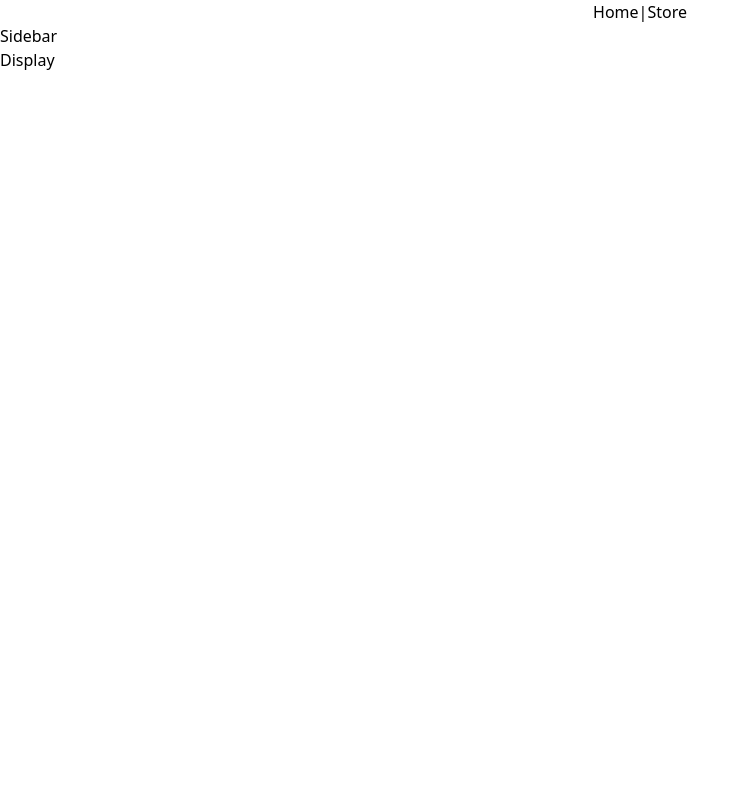
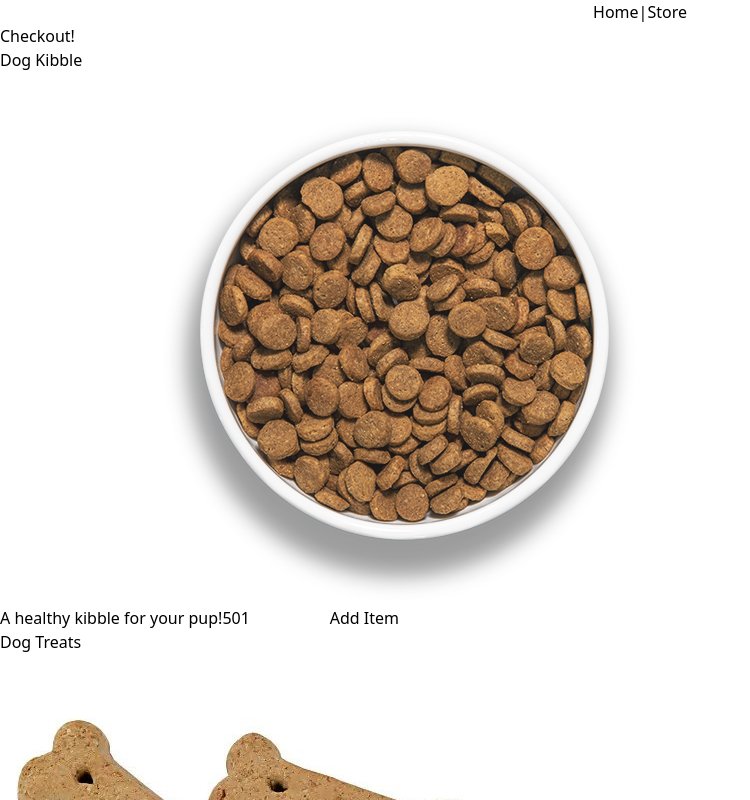
Before and after one commit to crespire/js-shopping-cart, a React (Create React App) app: page /store in a window 1280 px wide. Shown: the top 800 px of the page, without its empty margins (0-750 px from the left). Built offline with nearby package versions, Linux system fonts and the light colour scheme.

Commit message:
feat: Add inventory display and basic cart operations

```diff
--- a/package.json
+++ b/package.json
@@ -9,6 +9,7 @@
     "react": "^18.2.0",
     "react-dom": "^18.2.0",
     "react-scripts": "5.0.1",
+    "uniqid": "^5.4.0",
     "web-vitals": "^2.1.4"
   },
   "scripts": {
--- a/src/assets/Inventory.js
+++ b/src/assets/Inventory.js
@@ -2,16 +2,19 @@ export const inventory = {
   "dog-kibble": {
     "image": require('./item_imgs/kibble.jpg'),
     "name": "Dog Kibble",
+    "cost": 50,
     "description": "A healthy kibble for your pup!",
   },
   "dog-treats": {
     "image": require('./item_imgs/treat.jpg'),
     "name": "Dog Treats",
+    "cost": 15,
     "description": "A package of delicious treats, yum!"
   },
   "dog-bed": {
     "image": require('./item_imgs/bed.jpg'),
     "name": "Dog Bed",
+    "cost": 75,
     "description": "A comfortable bed for the pooch."
   }
 }
--- /dev/null
+++ b/src/components/Cart.js
@@ -0,0 +1,19 @@
+import React from 'react';
+import CartLine from './CartLine';
+
+function Cart(props) {
+  const {cart, updateItem, toggleCheckout} = props;
+
+  return (
+    <div className="">
+      {cart.map(entry => {
+        return (
+          <CartLine key={entry.item.id} item={entry.item} quantity={entry.quantity} updateItem={updateItem} />
+        )
+      })}
+      <button onClick={toggleCheckout} disabled={cart.length === 0 ? true : false }>Checkout!</button>
+    </div>
+  );
+}
+
+export default Cart;
--- /dev/null
+++ b/src/components/CartLine.js
@@ -0,0 +1,17 @@
+import React from 'react';
+
+function CartLine(props) {
+  const {item, quantity, updateItem} = props;
+
+  const changeQuantity = (e) => {
+    updateItem(item, Number(e.target.value));
+  }
+
+  return (
+    <div className="">
+      {item.name} x <input type="number" value={quantity} onChange={changeQuantity} min="0" max="100" step="1" /> (${item.cost * quantity})
+    </div>
+  );
+}
+
+export default CartLine;
--- /dev/null
+++ b/src/components/Checkout.js
@@ -0,0 +1,14 @@
+import React, { useState } from 'react';
+
+function Checkout(props) {
+  const {cart, toggleCheckout, checkoutStep, checkoutForward, checkoutBack} = props;
+
+  return (
+    <div className="">
+      <button onClick={toggleCheckout}>Back</button>
+      Master Checkout Form
+    </div>
+  );
+}
+
+export default Checkout;
--- a/src/components/Display.js
+++ b/src/components/Display.js
@@ -1,9 +1,15 @@
 import React from 'react';
+import ItemCard from './ItemCard';
 
 function Display(props) {
+  const items = props.items
+  console.log(items);
+
   return (
     <div className="">
-      Display
+      { items.map(item => {
+        return <ItemCard key={item.id} item={item} addItem={props.addItem} />
+      })}
     </div>
   );
 }
--- a/src/components/ItemCard.js
+++ b/src/components/ItemCard.js
@@ -1,9 +1,21 @@
-import React from 'react';
+import React, { useState } from 'react';
 
-function ItemCard() {
+function ItemCard(props) {
+  const [quantity, setQuantity] = useState(1);
+  const item = props.item;
+
+  const updateQuantity = (e) => {
+    setQuantity(Math.round(Number(e.target.value)));
+  }
+
   return (
     <div className="">
-      ItemCard
+      {item.name}
+      <img className="" alt={item.name} src={item.image} />
+      {item.description}
+      {item.cost}
+      <input type="number" value={quantity} min="1" max="100" step="1" onChange={updateQuantity} />
+      <button onClick={() => {props.addItem(item, quantity)}}>Add Item</button>
     </div>
   );
 }
--- a/src/components/Sidebar.js
+++ b/src/components/Sidebar.js
@@ -1,9 +1,15 @@
 import React from 'react';
+import Checkout from './Checkout';
+import Cart from './Cart';
 
 function Sidebar(props) {
+  const {checkoutFlow, cart, updateItem, toggleCheckout} = props;
   return (
     <div className="">
-      Sidebar
+      {checkoutFlow
+        ? <Checkout cart={cart} toggleCheckout={toggleCheckout} />
+        : <Cart cart={cart} updateItem={updateItem} toggleCheckout={toggleCheckout} />
+      }
     </div>
   );
 }
--- a/src/components/Store.js
+++ b/src/components/Store.js
@@ -1,4 +1,5 @@
-import React, { useState, useEffect } from 'react';
+import React, { useState } from 'react';
+import uniqid from 'uniqid';
 import { inventory } from "../assets/Inventory";
 import Sidebar from './Sidebar';
 import Display from './Display';
@@ -6,30 +7,60 @@ import Display from './Display';
 function Store() {
   const [cart, setCart] = useState([]);
   const [checkoutFlow, setCheckoutflow] = useState(false);
+  const [items, setItems] = useState(Object.values(inventory).map(obj => ({...obj, id: uniqid()})));
+  const [checkoutStep, setCheckoutStep] = useState(1);
 
-  const addItem = (id, quantity) => {
-    console.log(`Adding ${quantity} of itemID ${id}`);
-    // This operation will be used by each child item in the display.
+  const addItem = (item, quantity) => {
+    console.log(`Adding ${quantity} of itemID ${item.id}`);
+    const itemIDs = cart.map(entry => entry.item.id);
+    if (itemIDs.includes(item.id)) {
+      let entry = cart.find(obj => obj.item.id === item.id);
+      updateItem(item, (quantity + entry.quantity));
+    } else {
+      setCart(oldCart => [...oldCart, {item, quantity}]);
+    }
   };
 
   const removeItem = (id) => {
     console.log(`Removing itemID ${id}`);
-    // Probably splice based on ID, this is a cart operation
+    setCart(oldCart => {
+      return oldCart.filter(entry => entry.item.id !== id);
+    });
   };
 
-  const updateItem = (id, quantity) => {
+  const updateItem = (item, quantity) => {
     if (quantity === 0) {
-      removeItem(id);
+      removeItem(item.id);
     } else {
-      console.log(`Updating to ${quantity} of itemID ${id}`);
-      // Probably a splice with replace is required here, this is a cart operation.
+      console.log(`Updating to ${quantity} of itemID ${item.id}`);
+      setCart(oldCart => {
+        let newCart = oldCart.filter(entry => entry.item.id !== item.id);
+        return [...newCart, {item, quantity}];
+      })
+    }
+  }
+
+  const toggleCheckout = () => {
+    console.log('Toggle checkout');
+    setCheckoutflow(currentValue => !currentValue);
+  }
+
+  const checkoutNext = () => {
+    setCheckoutStep(prev => prev + 1);
+  }
+
+  const checkoutBack = () => {
+    if (checkoutStep === 1 ) {
+      toggleCheckout();
+    } else {
+      setCheckoutStep(prev => prev - 1);
     }
   }
 
   return (
     <div className="">
-      <Sidebar cart={cart} updateItem={updateItem} />
-      <Display items={inventory} addItem={addItem} />
+      <Sidebar checkoutFlow={checkoutFlow} cart={cart} updateItem={updateItem} toggleCheckout={toggleCheckout} checkoutStep={checkoutStep} checkoutNext={checkoutNext} checkoutBack={checkoutBack} />
+      <Display items={items} addItem={addItem} />
     </div>
   );
 }
```
Also changed, not shown: 1 other file (tests, documents, lock files or other folders).
